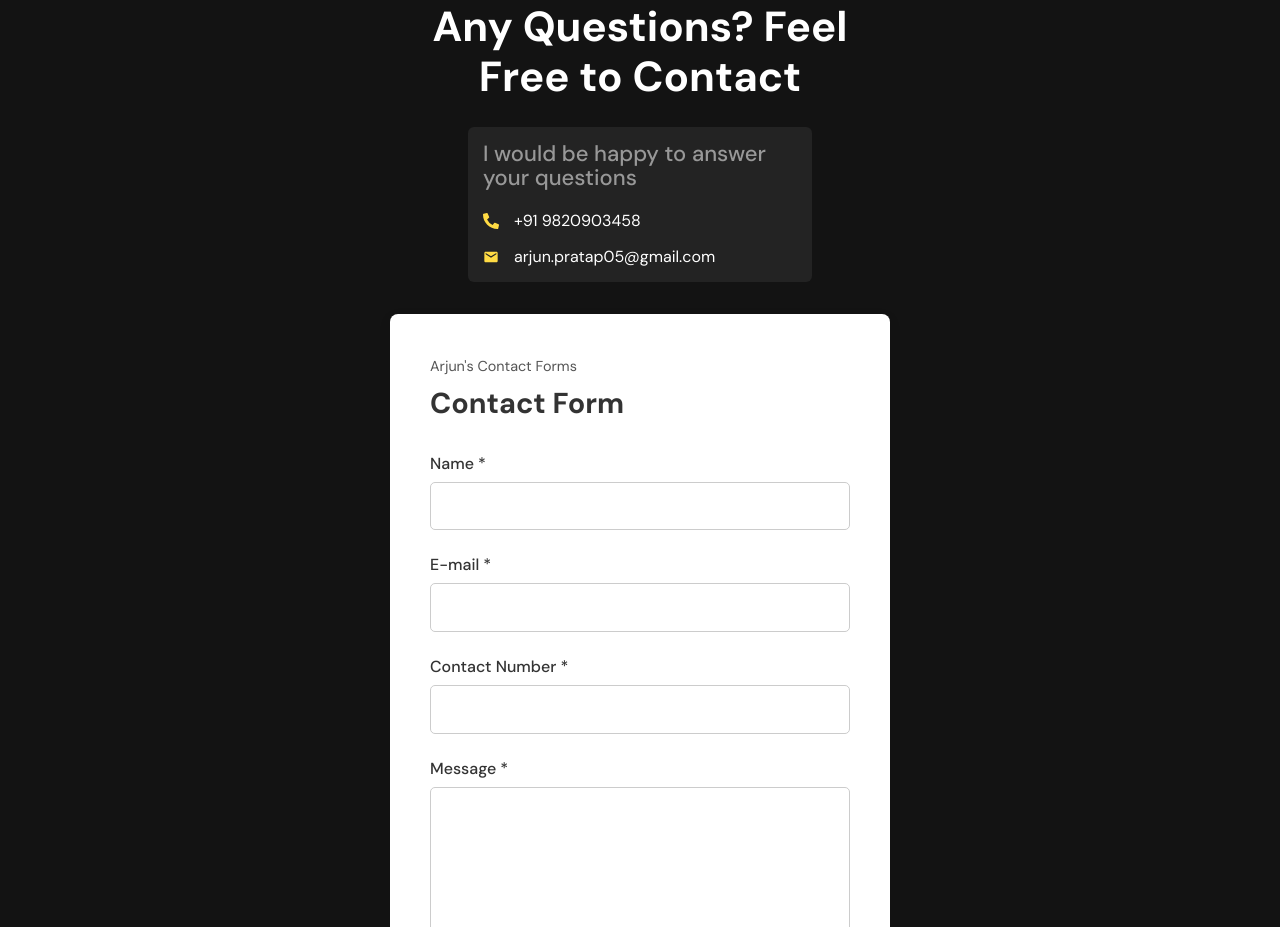
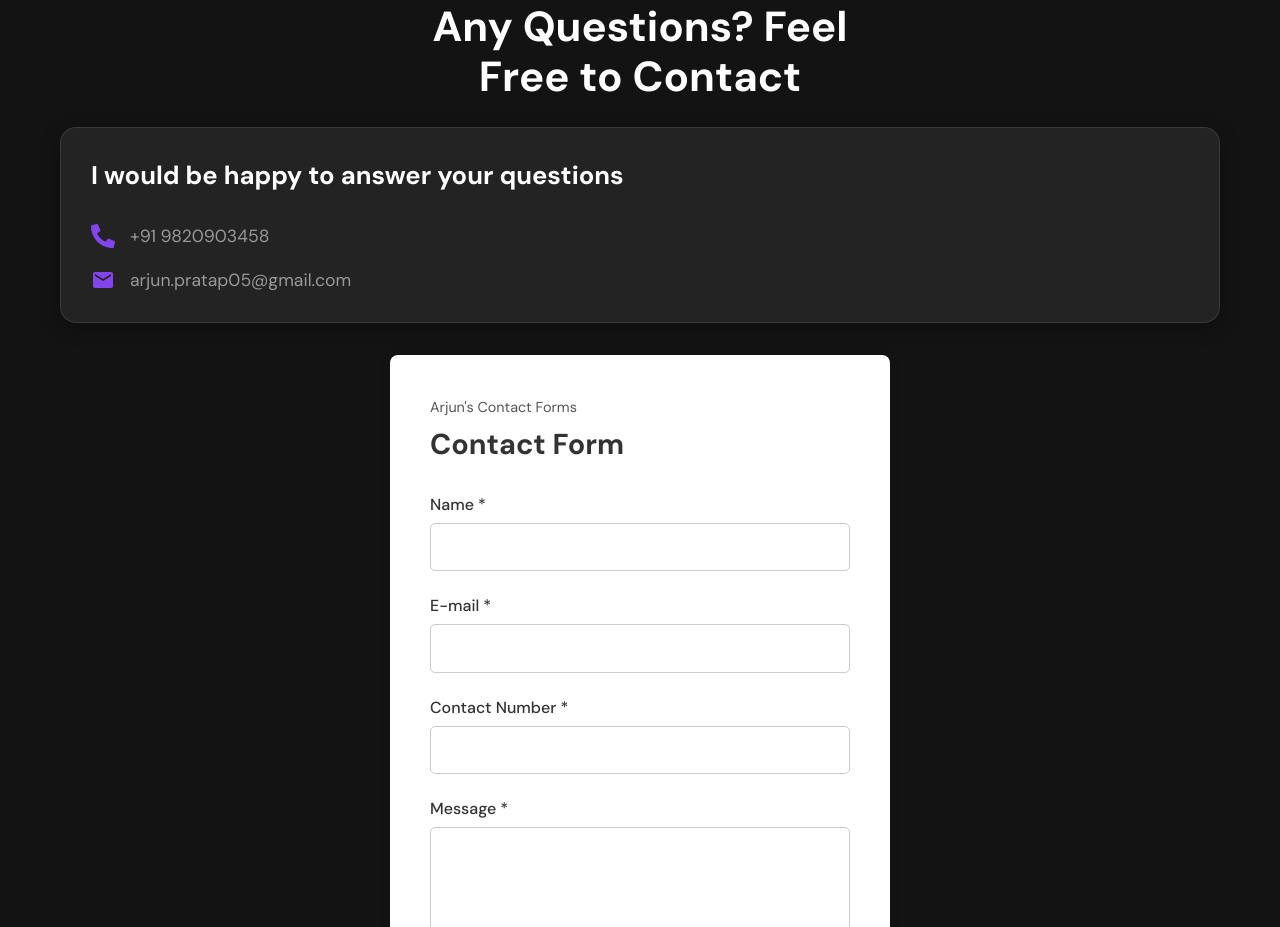
Before and after one commit to arjunprratap05/Portfolio, a React (Create React App) app: page / in a window 1280 px wide. Shown: the part 4140-5067 px from the top of the page. Built offline with nearby package versions, Linux system fonts and the light colour scheme; no server answers; the HTML template or start-up script is replaced by a standard one.

Commit message:
Initial commit

```diff
--- a/src/components/contact/contact-info/style.scss
+++ b/src/components/contact/contact-info/style.scss
@@ -1,35 +1,79 @@
-@import "../../../style-config/mixins.scss",
-    "../../../style-config/variable.scss";
+@import "../../../style-config/mixins.scss", "../../../style-config/variable.scss";
 
 .contact-info-box {
     background-color: $black-lighter;
-    width: 344px;
-    padding: 15px;
-    border-radius: 6px;
-    color: $gray;
-    margin: auto;
-    // @include small-screen {
-    //     width: 355px;
-    //     padding: 30px;
-    // }
+    border-radius: 16px;
+    padding: 30px;
+    box-shadow: 0 5px 20px rgba(0, 0, 0, 0.3);
+    border: 1px solid rgba($white, 0.1);
+    color: $white;
+
+    @include md {
+        padding: 25px;
+    }
+    @include sm {
+        padding: 20px;
+    }
+
     h4 {
-        line-height: 24px;
-        margin-bottom: 20px;
-        // @include small-screen {
-        //     line-height: 34px;
-        // }
+        font-size: 1.6em;
+        font-weight: 600;
+        color: $white;
+        margin-bottom: 30px;
+        line-height: 1.4;
+
+        @include md {
+            font-size: 1.4em;
+            margin-bottom: 25px;
+        }
+        @include sm {
+            font-size: 1.2em;
+            margin-bottom: 20px;
+        }
+        @include xs {
+            font-size: 1.1em;
+        }
     }
+
     .contact-option {
         display: flex;
         align-items: center;
-        margin-top: 15px;
+        margin-bottom: 20px;
+
+        &:last-child {
+            margin-bottom: 0;
+        }
+
         svg {
-            color: $yellow;
-            font-size: 16px;
+            font-size: 1.5em;
+            color: #8245ec;
+            margin-right: 15px;
+            flex-shrink: 0;
+
+            @include md {
+                font-size: 1.3em;
+                margin-right: 12px;
+            }
+            @include sm {
+                font-size: 1.2em;
+                margin-right: 10px;
+            }
         }
+
         .text {
-            color: $white;
-            margin-left: 15px;
+            font-size: 1.1em;
+            color: $gray;
+            word-break: break-word;
+
+            @include md {
+                font-size: 1em;
+            }
+            @include sm {
+                font-size: 0.9em;
+            }
+            @include xs {
+                font-size: 0.85em;
+            }
         }
     }
 }
```
